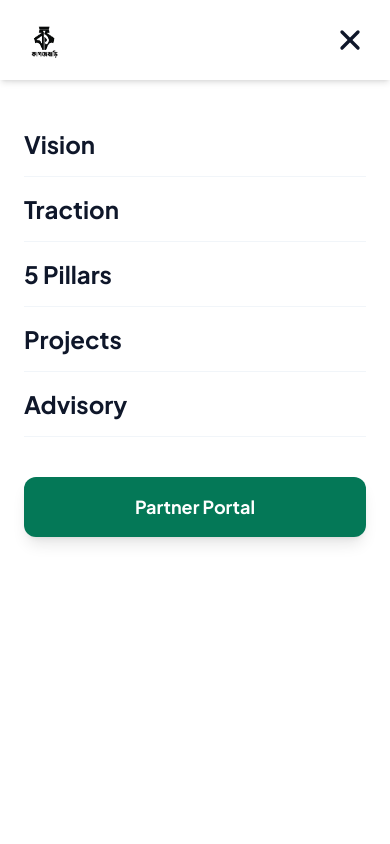
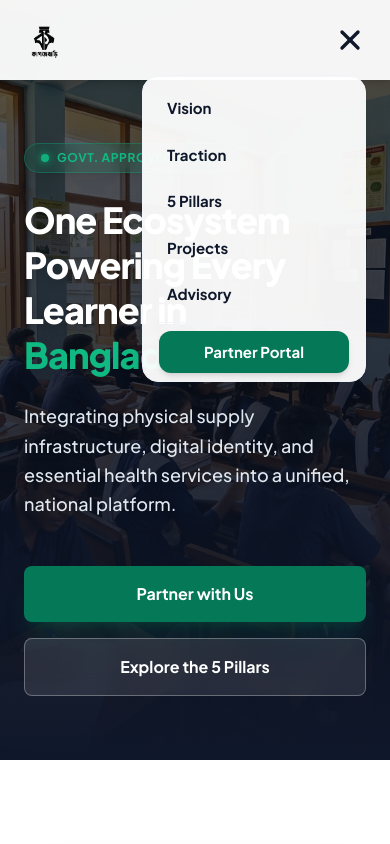
Before and after one commit to OmarFarukApurbo/kagojbari, a Next.js app: page / in a window 390 px wide. Both pictures are taken after a click on the button 344 px from the left and 48 px from the top of the page. Shown: the top 844 px of the page. Built offline with nearby package versions, Linux system fonts and the light colour scheme.

Commit message:
UI: Refactor mobile menu into a minimalist glassmorphic dropdown

```diff
--- a/src/components/layout/Navbar.tsx
+++ b/src/components/layout/Navbar.tsx
@@ -54,7 +54,7 @@ export default function Navbar() {
   return (
     <>
       <nav className={`fixed top-0 left-0 right-0 z-[9999] transition-all duration-300 ${navActive ? 'bg-white/95 backdrop-blur-xl shadow-md py-3 md:py-4' : 'bg-transparent py-5 md:py-6'}`}>
-        <div className="max-w-7xl mx-auto flex justify-between items-center px-6 md:px-12">
+        <div className="max-w-7xl mx-auto flex justify-between items-center px-6 md:px-12 relative">
 
           {/* Logo */}
           <Link href="/" className="flex-shrink-0 flex items-center group relative z-[10000]">
@@ -109,33 +109,35 @@ export default function Navbar() {
               </div>
             </div>
           </div>
-        </div>
-      </nav>
 
-      {/* Bulletproof Mobile Menu CSS Overlay */}
+          {/* Minimalist Mobile Dropdown Menu */}
           <div
-        className={`lg:hidden fixed inset-0 z-[9990] bg-white flex flex-col pt-32 px-6 transition-transform duration-300 ease-in-out ${isMobileMenuOpen ? 'translate-y-0 shadow-2xl' : '-translate-y-full'}`}
+            className={`lg:hidden absolute top-16 right-6 w-56 bg-white/95 backdrop-blur-2xl border border-slate-100 rounded-2xl shadow-[0_20px_40px_-15px_rgba(0,0,0,0.15)] flex flex-col p-2 transition-all duration-300 ease-out origin-top-right z-[9990] ${isMobileMenuOpen ? 'scale-100 opacity-100' : 'scale-95 opacity-0 pointer-events-none'}`}
           >
-        <div className="flex flex-col space-y-4 pb-12">
             {navLinks.map((link) => (
               <Link
                 key={link.name}
                 href={link.href}
                 onClick={() => setIsMobileMenuOpen(false)}
-              className="block text-2xl font-bold text-charcoal-dark hover:text-emerald-base transition-colors border-b border-slate-100 pb-4"
+                className="px-4 py-3 text-[15px] font-bold text-charcoal-dark hover:text-emerald-base hover:bg-emerald-base/5 rounded-xl transition-colors"
               >
                 {link.name}
               </Link>
             ))}
+
+            <div className="h-px bg-slate-100 my-1 mx-2"></div>
+
             <Link
               href="#partner"
               onClick={() => setIsMobileMenuOpen(false)}
-            className="block w-full text-center bg-emerald-base text-white px-5 py-4 rounded-xl text-lg font-bold shadow-lg mt-6"
+              className="mt-1 mx-2 px-4 py-2.5 bg-emerald-base text-white text-center rounded-xl text-[15px] font-bold shadow-md hover:bg-emerald-deep transition-colors"
             >
               Partner Portal
             </Link>
           </div>
+
         </div>
+      </nav>
     </>
   );
 }
```
Lines whose indentation alone changed are shown as unchanged.
